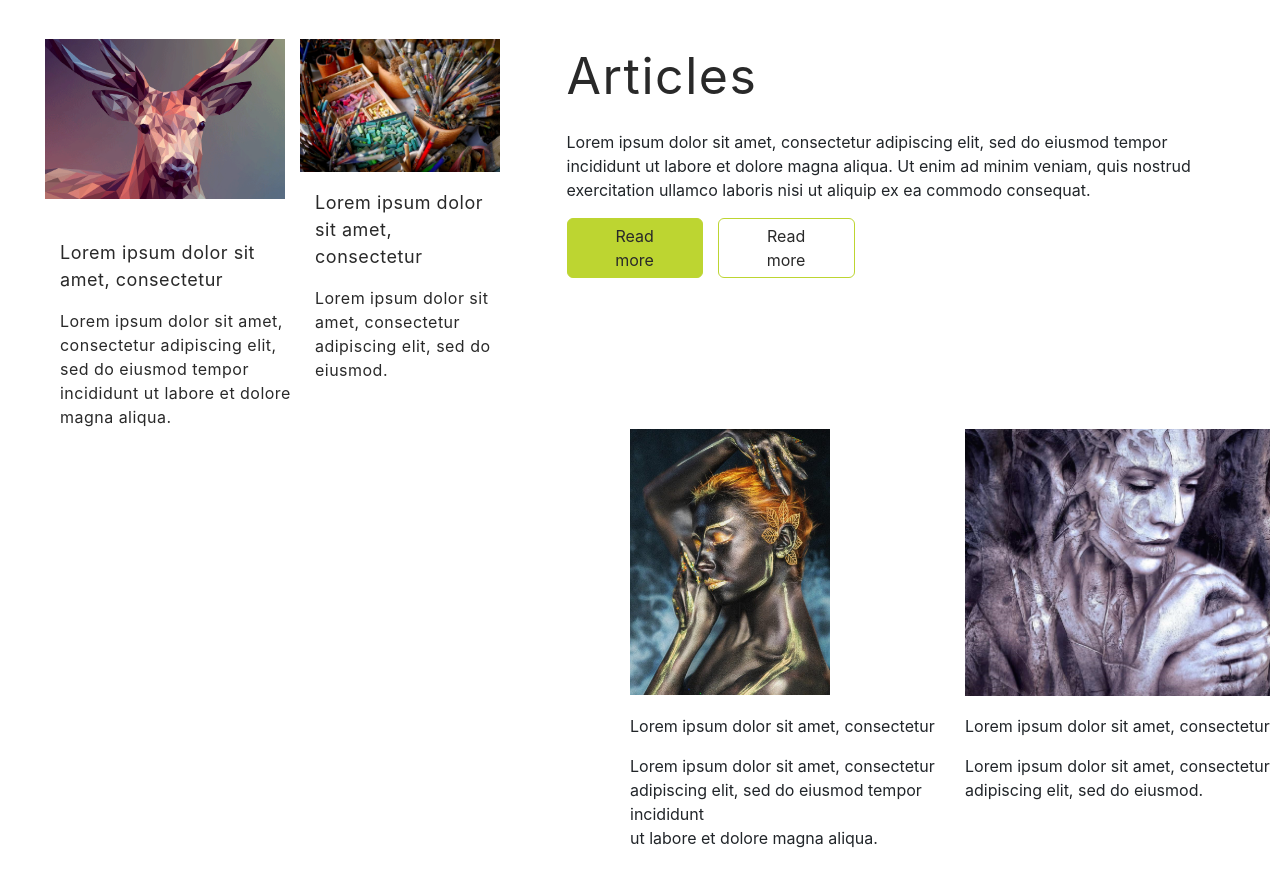
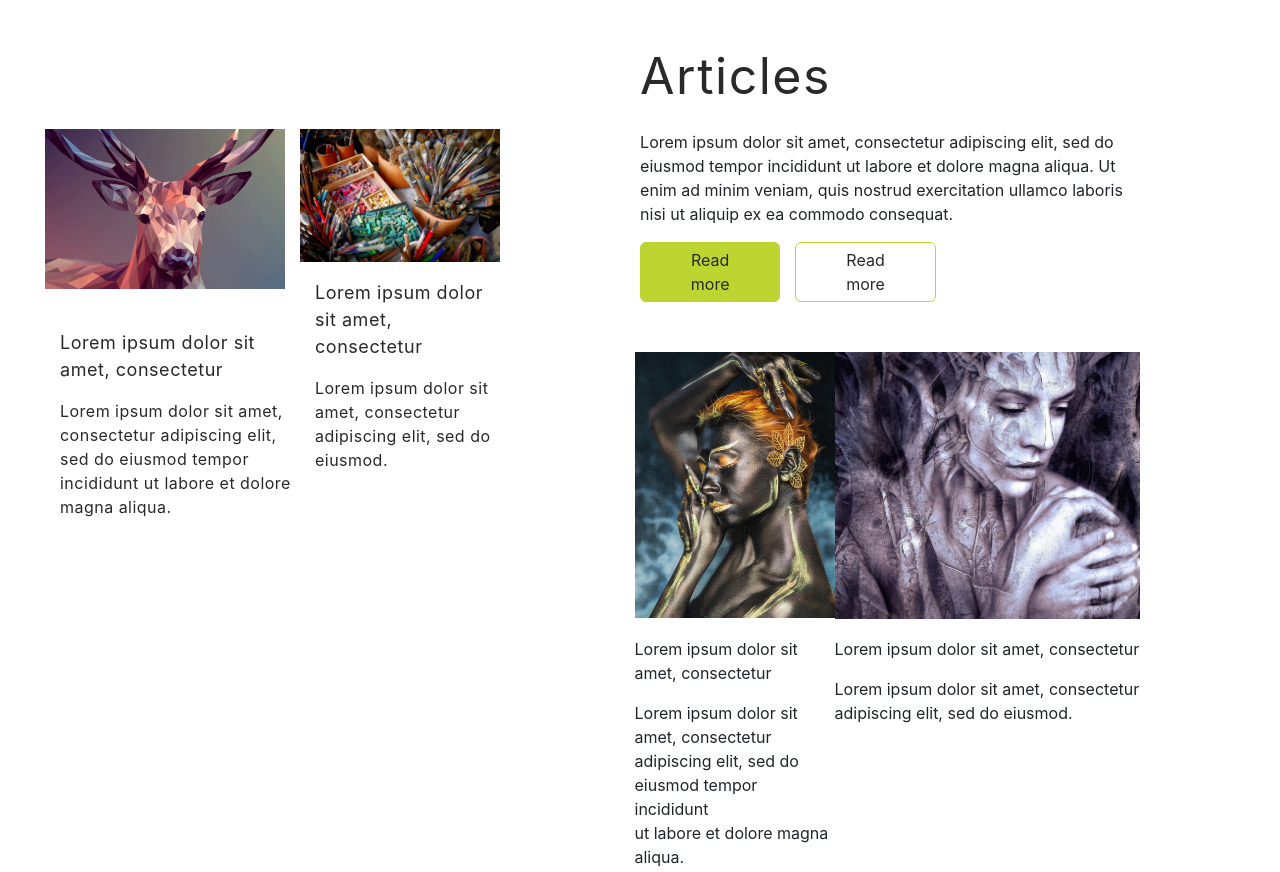
Before and after one commit to VikMatevosyan/Learning-test, a plain HTML site: page index.html in a window 1280 px wide. Shown: the part 2280-3152 px from the top of the page. Drawn offline with nearby package versions, Linux system fonts and the light colour scheme.

Commit message:
articles

```diff
--- a/index.html
+++ b/index.html
@@ -424,7 +424,7 @@
             </div>
         </div>
     </div>
-    <section class="articles">
+    <section class="articles-section">
         <div class="articles-img">
             <div class="deer">
                 <div class="deer-img">
@@ -450,11 +450,11 @@
                 </div>
             </div>
         </div>
+        <div class="articles">
             <div class="articles-text">
                 <div class="courses-title">
                     <p>Articles</p>
                 </div>
-            <div class="">
                     <div class="courses-text2">
                         <p> Lorem ipsum dolor sit amet, consectetur adipiscing elit, sed do eiusmod tempor incididunt ut
                             labore et
@@ -472,9 +472,6 @@
                         </div>
                     </div>
             </div>
-        </div>
-    </section>
-    <section class="images-set">
             <div class="imgs-set">
                 <div class="body">
                     <div class="body-img">
@@ -500,6 +497,7 @@
                     </div>
                     <div class="body2-text">
                         <span>Lorem ipsum dolor sit amet, consectetur adipiscing elit, sed do eiusmod.</span>
+                    </div>
                 </div>
             </div>
         </div>
--- a/style.css
+++ b/style.css
@@ -110,18 +110,22 @@ header {
     width: 100%;
     position: relative;
 }
+
 .background-col {
     min-height: 90vh;
     overflow: hidden;
 }
+
 .background-col2 {
     min-height: 90vh;
     overflow: hidden;
 }
+
 .backgorund-img img {
     width: 140%;
     transform: skewX(-20deg) translate(40px, 0px);
 }
+
 .backgorund-img {
     position: absolute;
     top: 0;
@@ -140,9 +144,11 @@ header {
     overflow: hidden;
     left: 620px;
 }
+
 .backgorund-img2 img {
     width: 100%;
 }
+
 .features-courses {
     background: url("img/background3.PNG") no-repeat;
     background-position: right;
@@ -154,6 +160,10 @@ header {
     letter-spacing: 1.5px;
     color: #292929;
     opacity: 1;
+}
+
+.courses-text2 {
+
 }
 
 .courses-text {
@@ -199,8 +209,9 @@ header {
 .courses-button {
     display: flex;
     justify-content: space-between;
-    width: 45%;
+    width: 60%;
     margin-left: 0px;
+    margin-bottom: 50px;
 }
 
 .courses-button div {
@@ -271,11 +282,15 @@ header {
     margin-left: 35px;
 }
 
-.articles {
-    margin-top: 80px;
+.articles-section {
     display: flex;
     justify-content: space-between;
     flex-wrap: wrap;
+    margin-top: 80px;
+}
+
+.articles {
+    width: 55%;
 }
 
 .articles-img {
@@ -283,11 +298,12 @@ header {
     justify-content: space-between;
     margin-right: 0;
     margin-left: 45px;
+    margin-top: 90px;
     width: 35%;
 }
 
 .articles-text {
-    width: 50%;
+    width: 70%;
     flex-wrap: wrap;
 }
 
@@ -345,8 +361,9 @@ header {
 .imgs-set {
     display: flex;
     justify-content: space-between;
-    width: 50%;
-    margin-right: 10px;
+    margin-right: 0;
+    margin-left: 100px;
+    width: 70%;
 }
 
 .body-img img {
```
Lines whose indentation alone changed are shown as unchanged.
